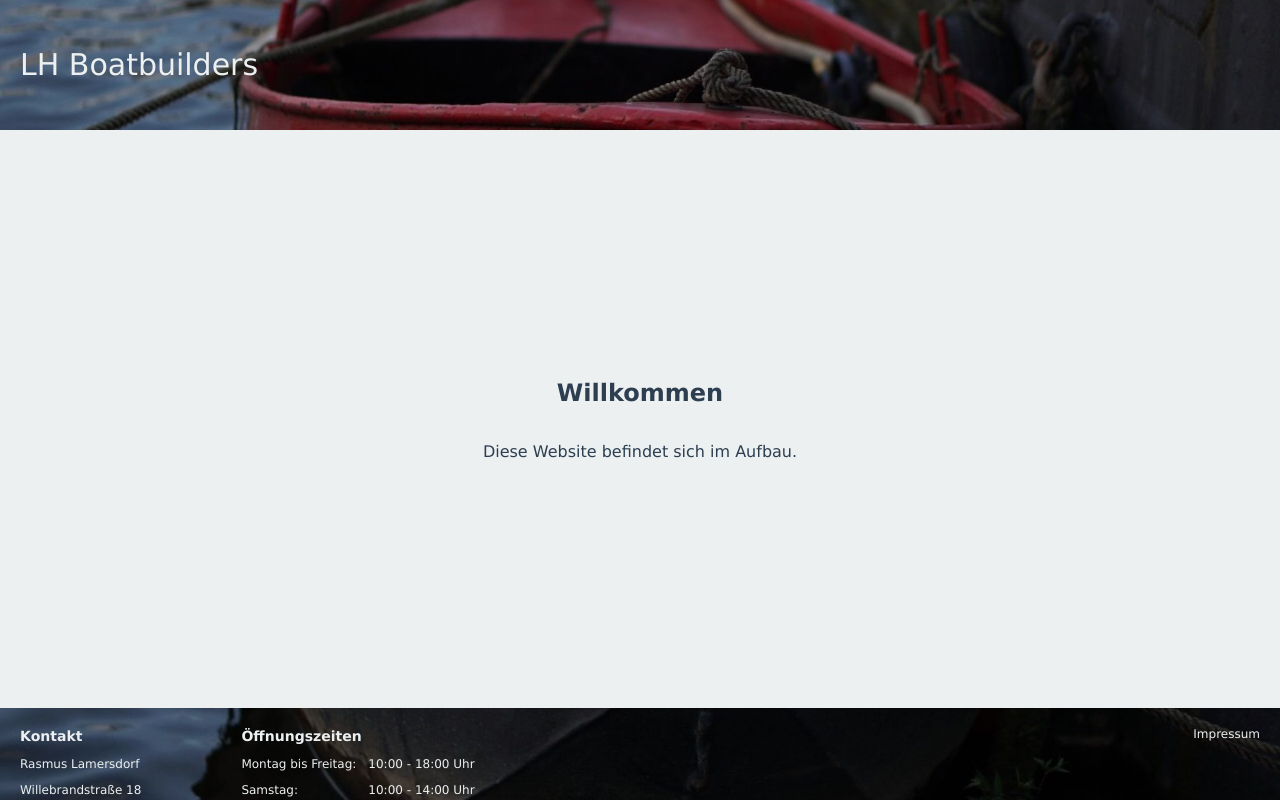
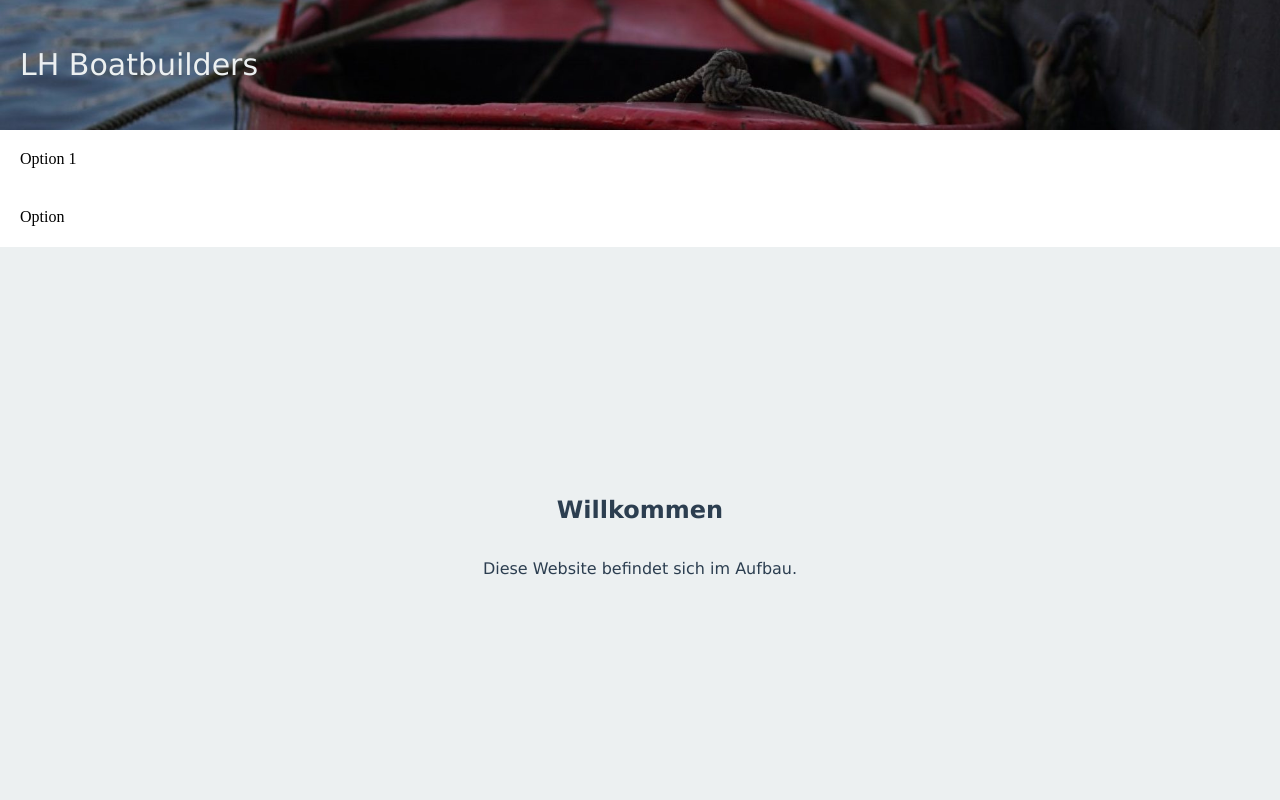
Before and after one commit to phuesch/lh-boatbuilders, a Next.js app: page / in a window 1280 px wide. Shown: the top 800 px of the page. Built offline with nearby package versions, Linux system fonts and the light colour scheme.

Commit message:
feat: adds animated appear component

```diff
--- /dev/null
+++ b/components/appear.tsx
@@ -0,0 +1,40 @@
+import React, { FC, useState, useEffect, useRef } from "react";
+import styled from "styled-components";
+
+interface GhostiProps {
+  isGhostin: boolean;
+}
+const Ghosti = styled.div<GhostiProps>`
+  opacity: ${props => (props.isGhostin ? 0 : 1)};
+  transform: translateX(${props => (props.isGhostin ? "50px" : 0)});
+  transition: all 2.5s;
+`;
+
+export const Appear: FC = props => {
+  const [visible, setVisible] = useState(false);
+  const ghostiRef = useRef<HTMLDivElement>();
+
+  useEffect(() => {
+    window.addEventListener("scroll", (event: Event) => {
+      event.target;
+
+      if (ghostiRef?.current) {
+        const scrollBottom = window.scrollY + window.innerHeight;
+        const ghostiBottom =
+          ghostiRef.current.clientTop + ghostiRef.current.clientHeight;
+
+        if (scrollBottom > ghostiBottom) {
+          setVisible(true);
+        } else {
+          setVisible(false);
+        }
+      }
+    });
+  }, []);
+
+  return (
+    <Ghosti ref={ghostiRef} isGhostin={!visible}>
+      {props.children}
+    </Ghosti>
+  );
+};
--- a/pages/index.tsx
+++ b/pages/index.tsx
@@ -4,6 +4,7 @@ import styled from "styled-components";
 import { Normalize } from "styled-normalize";
 import { NextPage } from "next";
 import Link from "next/link";
+import { Appear } from "../components/appear";
 
 const Header = styled.div`
   background-image: url("/header.jpg");
@@ -21,6 +22,18 @@ const Title = styled.h1`
   font-weight: lighter;
   text-decoration: none;
   padding: 20px;
+`;
+
+const NavigationBar = styled.div`
+  display: grid;
+  box-sizing: inherit;
+  padding: 20px;
+
+  span {
+    position: relative;
+    width: 90%;
+    grid-template-columns: 1fr 1fr 1fr 1fr;
+  }
 `;
 
 const Welcome = styled.div`
@@ -94,10 +107,15 @@ const Home: NextPage = props => (
         </Link>
       </Header>
 
-      <Welcome>
-        <h2>Willkommen</h2>
-        <p>Diese Website befindet sich im Aufbau.</p>
-      </Welcome>
+      <NavigationBar>Option 1</NavigationBar>
+      <NavigationBar>Option </NavigationBar>
+
+      <Appear>
+        <Welcome>
+          <h2>Willkommen</h2>
+          <p>Diese Website befindet sich im Aufbau.</p>
+        </Welcome>
+      </Appear>
 
       <Footer>
         <FooterContent>
```
